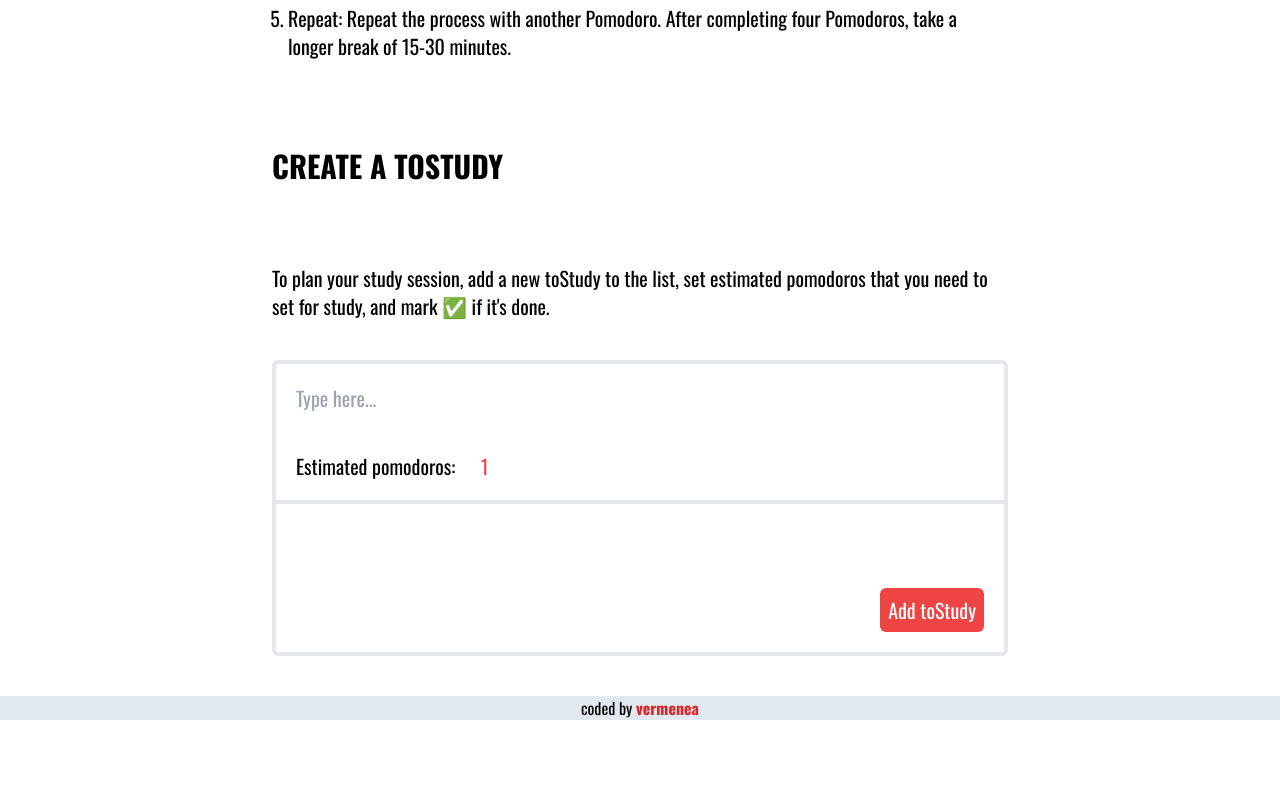
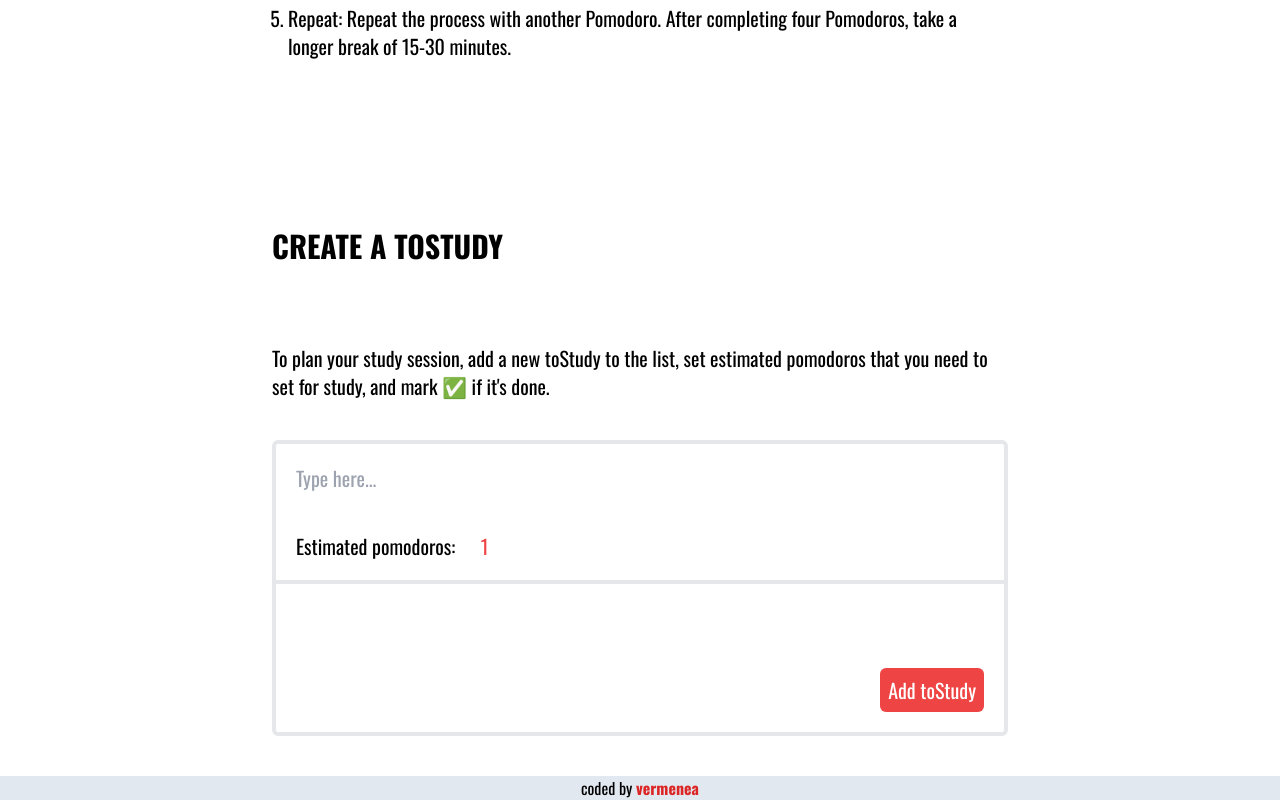
Before and after one commit to vermenea/PomoBuddy, a React (Vite) app: page / in a window 1280 px wide. Shown: the part 3304-4104 px from the top of the page. Before the commit the page ends 4024 px from the top, so only its background shows below. Built offline with nearby package versions, Linux system fonts and the light colour scheme.

Commit message:
feat: moved toStudy section

```diff
--- a/src/components/ToStudy.tsx
+++ b/src/components/ToStudy.tsx
@@ -59,7 +59,7 @@ const ToStudy: React.FC = () => {
 
   return (
     <section className="font-oswald max-w-4xl mx-auto p-10 md:px-16 lg:px-20 xl:px-20 scroll-smooth">
-      <header className="text-3xl uppercase font-bold">
+      <header className="mt-20 text-3xl uppercase font-bold">
         <h1 id="tostudy">create a tostudy</h1>
       </header>
       <p className="mt-20 text-xl">
```
